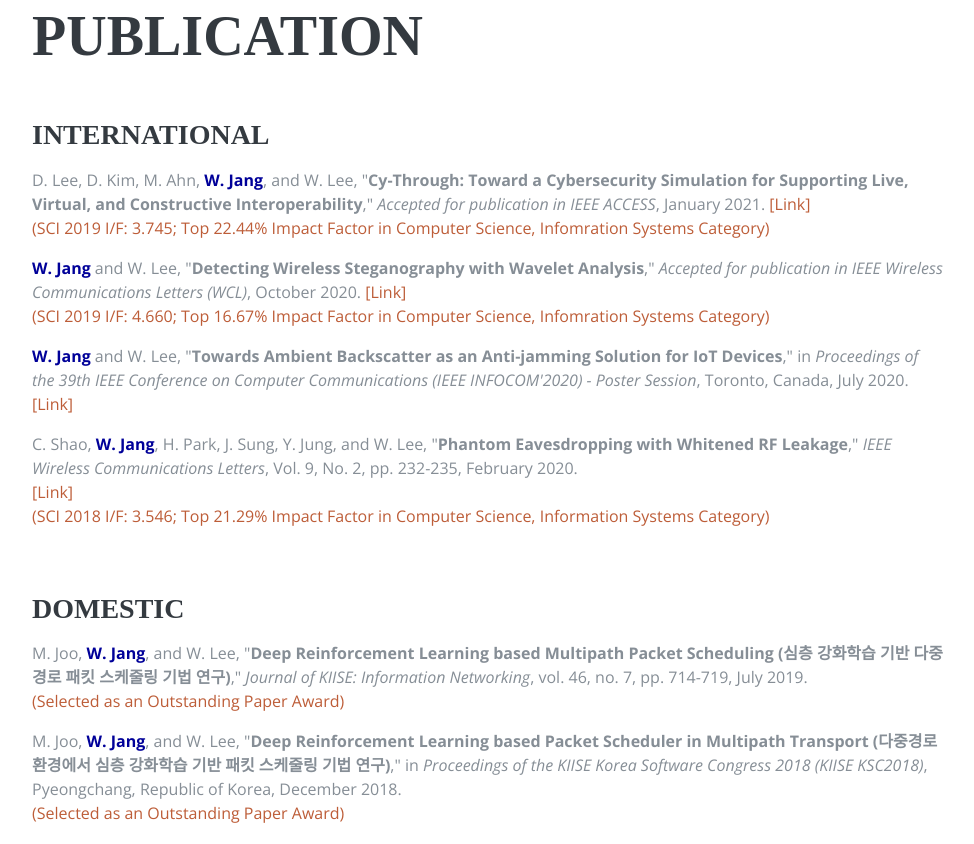
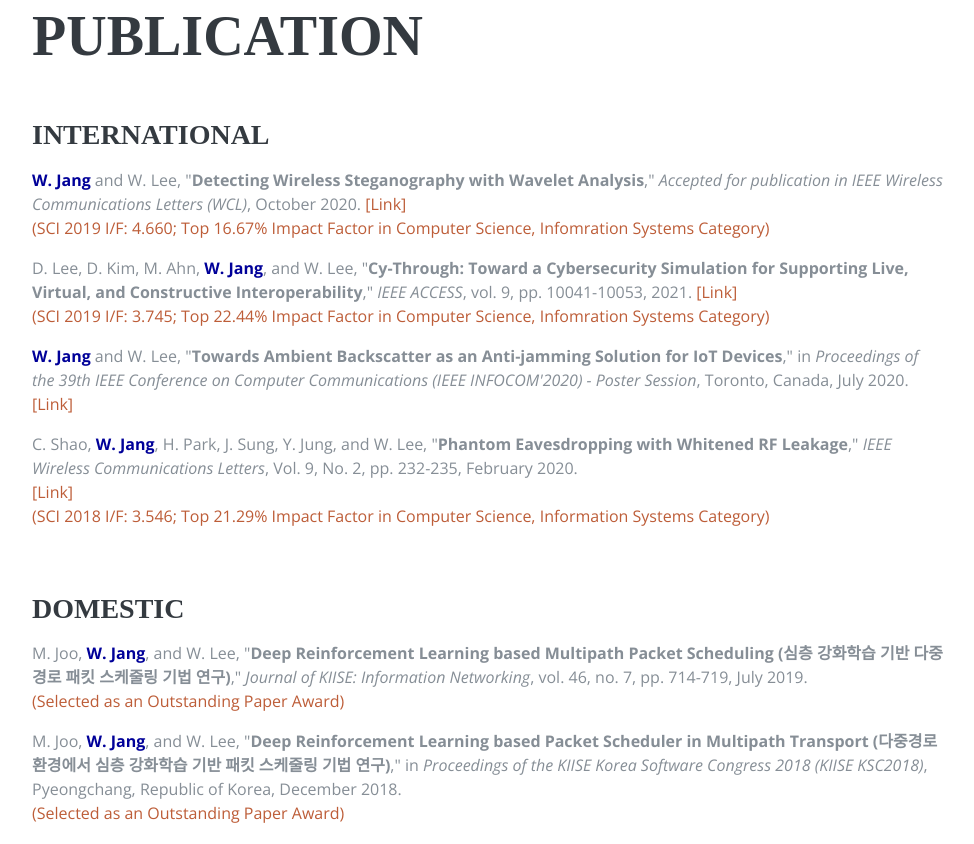
Before and after one commit to wwjang/wwjang.github.io, a website: page index.html in a window 1280 px wide. Shown: the part 1645-2489 px from the top of the page, without its empty margins (288-1262 px from the left). Drawn offline with nearby package versions, Linux system fonts and the light colour scheme; files whose address does not match are found by name; a web font is replaced by a local one.

Commit message:
Update index.html

```diff
--- a/index.html
+++ b/index.html
@@ -193,18 +193,18 @@
               <div class="subheading mb-3">
               </div>
               <p>
+                <span class="bluest">W. Jang</span> and W. Lee,
+                "<b>Detecting Wireless Steganography with Wavelet Analysis</b>,"
+                <i>Accepted for publication in IEEE Wireless Communications Letters (WCL)</i>, October 2020.
+                <a href="https://ieeexplore.ieee.org/document/9229168" target="_blank">[Link]</a> <br />
+                <span class="text-primary">(SCI 2019 I/F: 4.660; Top 16.67% Impact Factor in Computer Science, Infomration Systems Category)</span>
+              </p>
+              <p>
                 D. Lee, D. Kim, M. Ahn, <span class="bluest">W. Jang</span>, and W. Lee,
     						"<b>Cy-Through: Toward a Cybersecurity Simulation for Supporting Live, Virtual, and Constructive Interoperability</b>,"
-    						<i>Accepted for publication in IEEE ACCESS</i>, January 2021.
+    						<i>IEEE ACCESS</i>, vol. 9, pp. 10041-10053, 2021.
     						<a href="https://ieeexplore.ieee.org/document/9319872" target="_blank">[Link]</a> <br />
                 <span class="text-primary">(SCI 2019 I/F: 3.745; Top 22.44% Impact Factor in Computer Science, Infomration Systems Category)</span>
-              </p>
-              <p>
-                <span class="bluest">W. Jang</span> and W. Lee,
-  							"<b>Detecting Wireless Steganography with Wavelet Analysis</b>,"
-  							<i>Accepted for publication in IEEE Wireless Communications Letters (WCL)</i>, October 2020.
-    						<a href="https://ieeexplore.ieee.org/document/9229168" target="_blank">[Link]</a> <br />
-                <span class="text-primary">(SCI 2019 I/F: 4.660; Top 16.67% Impact Factor in Computer Science, Infomration Systems Category)</span>
               </p>
               <p>
                 <span class="bluest">W. Jang</span> and W. Lee,
```
